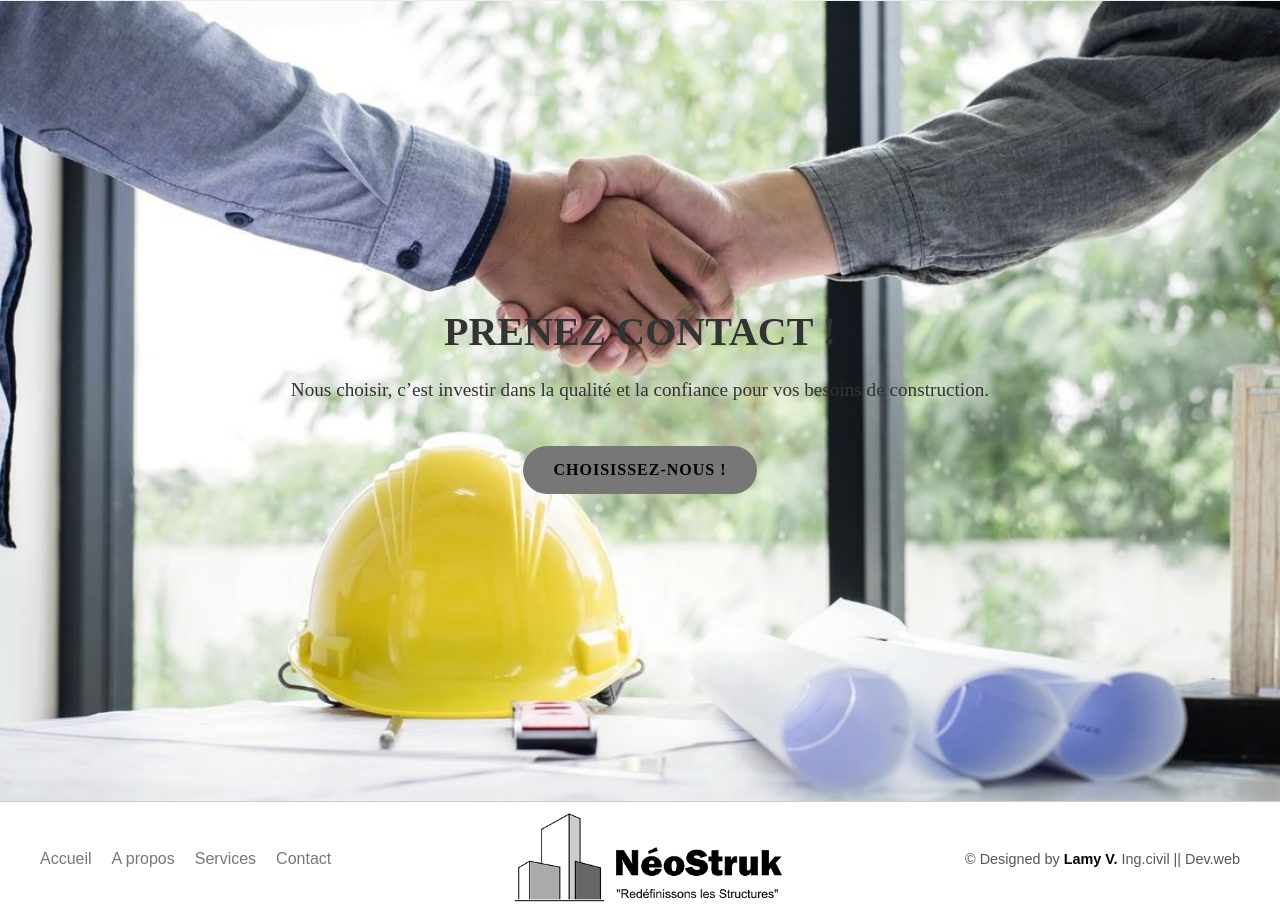
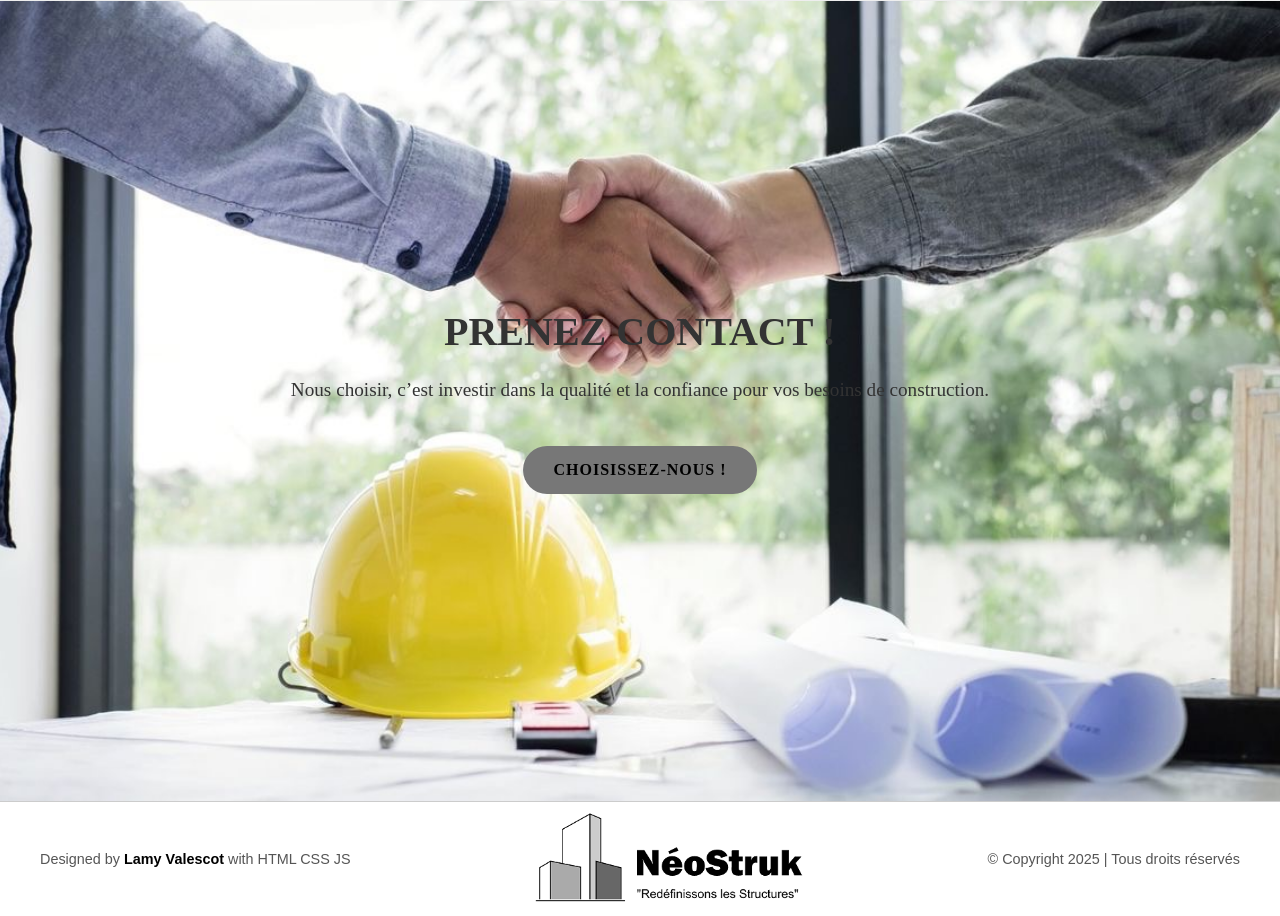
Before and after one commit to valexlamy/neostruk, a plain HTML site: page apropos.html in a window 1280 px wide. Shown: the part 2462-3378 px from the top of the page. Drawn offline with nearby package versions, Linux system fonts and the light colour scheme.

Commit message:
Add files via upload

```diff
--- a/apropos.css
+++ b/apropos.css
@@ -431,22 +431,10 @@ ul li a:hover {
   text-align: center;
 }
 
-/* Navigation */
-.footer-nav {
-  display: flex;
-  flex-wrap: wrap;
-  gap: 20px;
-}
-
-.footer-nav a {
-  text-decoration: none;
-  color: #777;
-  font-size: 1rem;
-  transition: color 0.3s ease;
-}
-
-.footer-nav a:hover {
-  color: #333333;
+/* mentions */
+.footer-info-1 {
+  font-size: 0.9rem;
+  color: #555;
 }
 
 /* Logo */
--- a/apropos.html
+++ b/apropos.html
@@ -127,12 +127,9 @@
     <footer class="site-footer">
         <div class="footer-container">
 
-            <!-- Bloc navigation -->
-            <div class="footer-nav">
-                <a href="index.html">Accueil</a>
-                <a href="apropos.html">A propos</a>
-                <a href="services.html">Services</a></li>
-                <a href="contact.html">Contact</a>
+            <!-- Mentions -->
+            <div class="footer-info-1">
+                <p>Designed by <span class="highlight-footer">Lamy Valescot</span> with HTML CSS JS</p>
             </div>
 
             <!-- Logo au centre -->
@@ -142,7 +139,7 @@
 
             <!-- Mentions -->
             <div class="footer-info">
-                <p>© Designed by <span class="highlight-footer">Lamy V.</span> Ing.civil || Dev.web</p>
+                <p>© Copyright 2025 | Tous droits réservés</p>
             </div>
 
         </div>
--- a/contact.css
+++ b/contact.css
@@ -275,22 +275,10 @@ button:hover {
   text-align: center;
 }
 
-/* Navigation */
-.footer-nav {
-  display: flex;
-  flex-wrap: wrap;
-  gap: 20px;
-}
-
-.footer-nav a {
-  text-decoration: none;
-  color: #777;
-  font-size: 1rem;
-  transition: color 0.3s ease;
-}
-
-.footer-nav a:hover {
-  color: #333333;
+/* mentions */
+.footer-info-1 {
+  font-size: 0.9rem;
+  color: #555;
 }
 
 /* Logo */
--- a/services.css
+++ b/services.css
@@ -91,7 +91,7 @@ ul li a:hover {
 /* services Section */
 .services {
   position: relative;
-  height: 100vh;
+  height: 80vh;
   display: flex;
   align-items: center;
   justify-content: center;
@@ -327,22 +327,10 @@ ul li a:hover {
   text-align: center;
 }
 
-/* Navigation */
-.footer-nav {
-  display: flex;
-  flex-wrap: wrap;
-  gap: 20px;
-}
-
-.footer-nav a {
-  text-decoration: none;
-  color: #777;
-  font-size: 1rem;
-  transition: color 0.3s ease;
-}
-
-.footer-nav a:hover {
-  color: #333333;
+/* mentions */
+.footer-info-1 {
+  font-size: 0.9rem;
+  color: #555;
 }
 
 /* Logo */
--- a/style.css
+++ b/style.css
@@ -91,7 +91,7 @@ ul li a:hover {
 /* Hero Section */
 .hero {
   position: relative;
-  height: 100vh;
+  height: 80vh;
   display: flex;
   align-items: center;
   justify-content: center;
@@ -459,23 +459,12 @@ ul li a:hover {
   text-align: center;
 }
 
-/* Navigation */
-.footer-nav {
-  display: flex;
-  flex-wrap: wrap;
-  gap: 20px;
+/* mentions */
+.footer-info-1 {
+  font-size: 0.9rem;
+  color: #555;
 }
 
-.footer-nav a {
-  text-decoration: none;
-  color: #777;
-  font-size: 1rem;
-  transition: color 0.3s ease;
-}
-
-.footer-nav a:hover {
-  color: #333333;
-}
 
 /* Logo */
 .footer-logo img {
```
Also changed, not shown: contact.html (+4 -7 lines), index.html (+4 -7 lines), services.html (+4 -7 lines).
